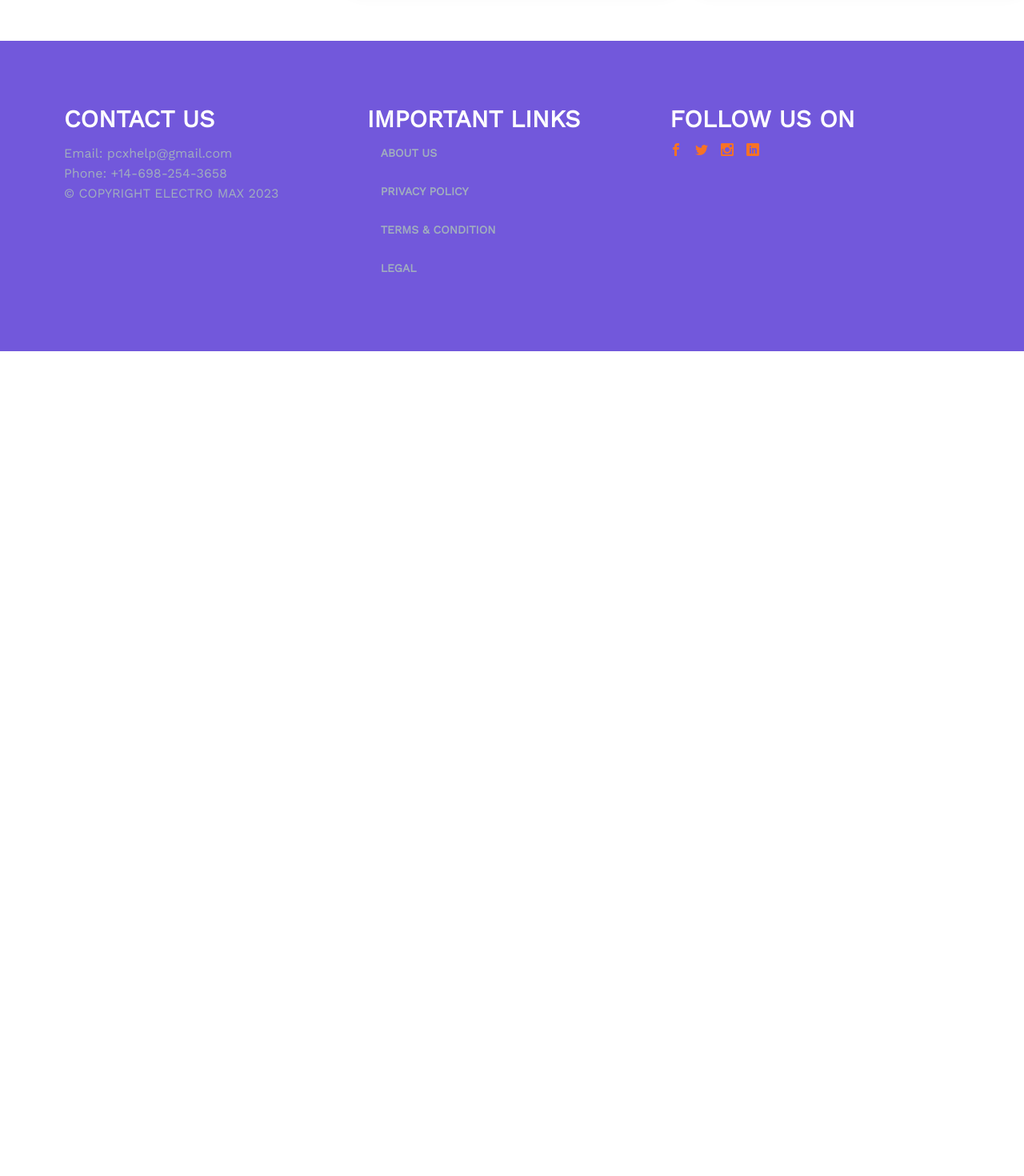
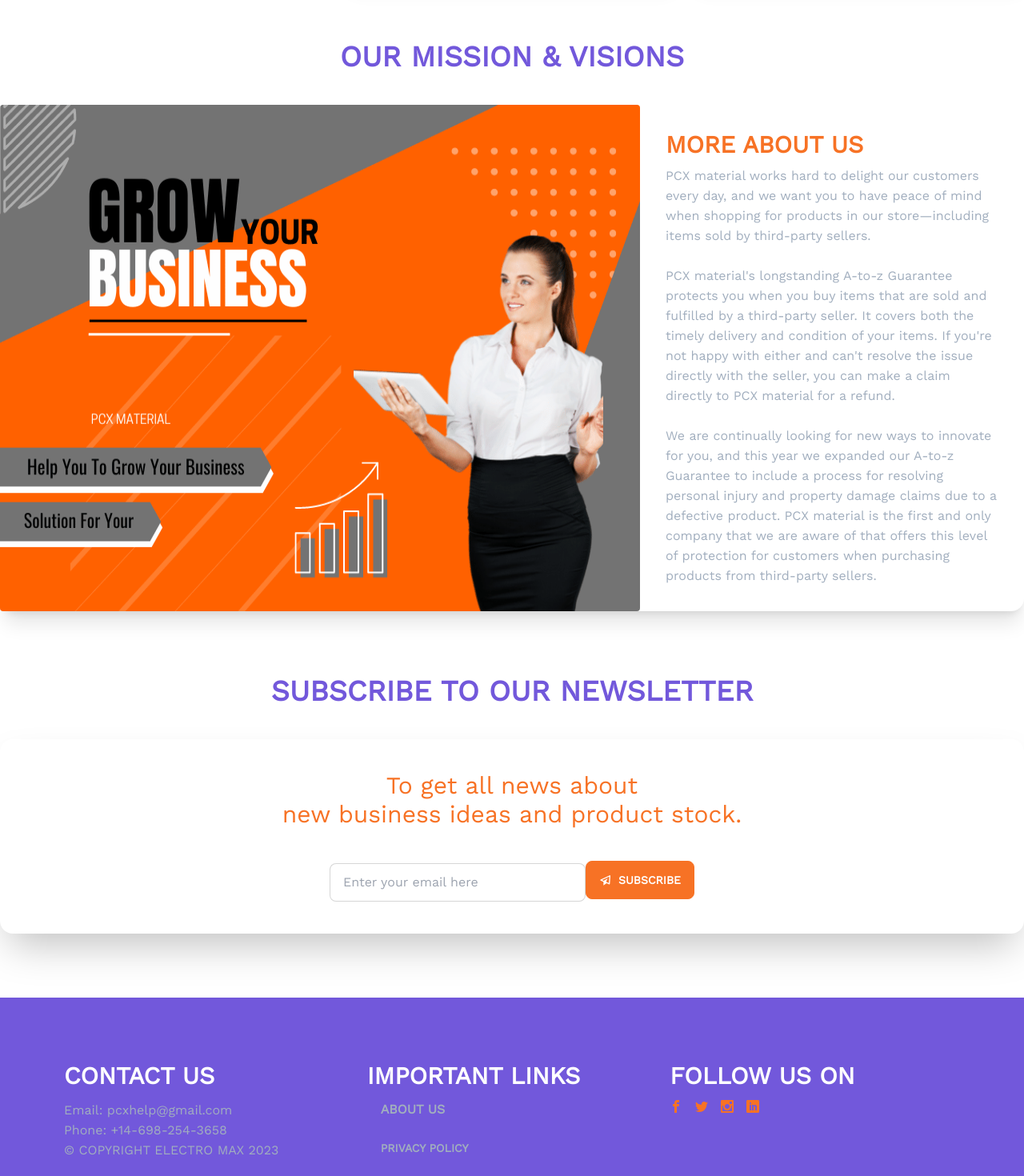
Before and after one commit to Palak-SweetCoder/pcx-material-client, a React (Create React App) app: page / in a window 1280 px wide. Shown: the part 1960-3430 px from the top of the page at 80% size. Before the commit the page ends 2399 px from the top, so only its background shows below. Built offline with nearby package versions, Linux system fonts and the light colour scheme; no server answers.

Commit message:
two extra section added

```diff
--- a/src/App.js
+++ b/src/App.js
@@ -1,5 +1,6 @@
 import { Route, Routes } from 'react-router-dom';
 import './App.css';
+import About from './Pages/Home/About';
 import Home from './Pages/Home/Home';
 import Footer from './Pages/Shared/Footer';
 import Navbar from './Pages/Shared/Navbar';
@@ -10,6 +11,7 @@ function App() {
             <Navbar />
             <Routes>
                 <Route path="/" element={<Home />}></Route>
+                <Route path="about" element={<About />}></Route>
             </Routes>
             <Footer />
         </>
--- /dev/null
+++ b/src/Pages/Home/About.js
@@ -0,0 +1,47 @@
+import React from 'react';
+import mission from '../../assets/images/mission.png';
+
+const About = () => {
+    return (
+        <section className="container mx-auto mb-20 p-4 lg:p-0">
+            <h2 className="text-4xl text-primary font-bold text-center mb-10">
+                OUR MISSION & VISIONS
+            </h2>
+            <div className="card lg:card-side bg-base-100 shadow-xl">
+                <img className="w-full rounded" src={mission} alt="Album" />
+
+                <div className="card-body">
+                    <h3 className="text-3xl text-secondary font-bold">
+                        MORE ABOUT US
+                    </h3>
+                    <p>
+                        PCX material works hard to delight our customers every
+                        day, and we want you to have peace of mind when shopping
+                        for products in our store—including items sold by
+                        third-party sellers.
+                        <br />
+                        <br />
+                        PCX material's longstanding A-to-z Guarantee protects
+                        you when you buy items that are sold and fulfilled by a
+                        third-party seller. It covers both the timely delivery
+                        and condition of your items. If you're not happy with
+                        either and can't resolve the issue directly with the
+                        seller, you can make a claim directly to PCX material
+                        for a refund.
+                        <br />
+                        <br />
+                        We are continually looking for new ways to innovate for
+                        you, and this year we expanded our A-to-z Guarantee to
+                        include a process for resolving personal injury and
+                        property damage claims due to a defective product. PCX
+                        material is the first and only company that we are aware
+                        of that offers this level of protection for customers
+                        when purchasing products from third-party sellers.
+                    </p>
+                </div>
+            </div>
+        </section>
+    );
+};
+
+export default About;
--- a/src/Pages/Home/Home.js
+++ b/src/Pages/Home/Home.js
@@ -2,7 +2,9 @@ import React from 'react';
 import Banner from './Banner';
 import Parts from './Parts';
 import Reviews from './Reviews';
+import About from './About';
 import Summary from './Summary';
+import Subscribe from './Subscribe';
 
 const Home = () => {
     return (
@@ -11,6 +13,8 @@ const Home = () => {
             <Parts />
             <Summary />
             <Reviews />
+            <About />
+            <Subscribe />
         </div>
     );
 };
--- /dev/null
+++ b/src/Pages/Home/Subscribe.js
@@ -0,0 +1,31 @@
+import React from 'react';
+import { BiPaperPlane } from 'react-icons/bi';
+
+const Subscribe = () => {
+    return (
+        <section className="container mx-auto text-center mb-20 p-4 lg:p-0">
+            <h2 className="text-4xl text-primary font-bold mb-10">
+                SUBSCRIBE TO OUR NEWSLETTER
+            </h2>
+            <div className="mx-auto shadow-2xl rounded-2xl p-10">
+                <h4 className="text-secondary text-3xl">
+                    To get all news about <br /> new business ideas and product
+                    stock.
+                </h4>
+                <div className="mt-10">
+                    <input
+                        type="text"
+                        placeholder="Enter your email here"
+                        className="input input-bordered w-full max-w-xs mb-4 lg:mb-0"
+                    />
+                    <button className="btn btn-secondary text-white">
+                        <BiPaperPlane className="text-white mr-2"></BiPaperPlane>
+                        Subscribe
+                    </button>
+                </div>
+            </div>
+        </section>
+    );
+};
+
+export default Subscribe;
--- a/src/Pages/Shared/Footer.js
+++ b/src/Pages/Shared/Footer.js
@@ -1,5 +1,6 @@
 import React from 'react';
 import { ImFacebook, ImInstagram, ImLinkedin, ImTwitter } from 'react-icons/im';
+import { Link } from 'react-router-dom';
 
 const Footer = () => {
     return (
@@ -25,7 +26,10 @@ const Footer = () => {
                             IMPORTANT LINKS
                         </h3>
                         <div className="flex flex-col text-neutral items-start">
-                            <button className="btn btn-ghost">About Us</button>
+                            <button className="btn btn-ghost">
+                                {' '}
+                                <Link to="/about">About Us</Link>{' '}
+                            </button>
                             <button className="btn btn-ghost">
                                 Privacy Policy
                             </button>
--- a/src/Pages/Shared/Navbar.js
+++ b/src/Pages/Shared/Navbar.js
@@ -44,7 +44,10 @@ const Navbar = () => {
                             {menuItems}
                         </ul>
                     </div>
-                    <Link className="btn btn-ghost normal-case text-xl text-primary">
+                    <Link
+                        to="/"
+                        className="btn btn-ghost normal-case text-xl text-primary"
+                    >
                         PCX-MATERIAL
                     </Link>
                 </div>
```
Also changed, not shown: src/assets/images/mission.png (added).
